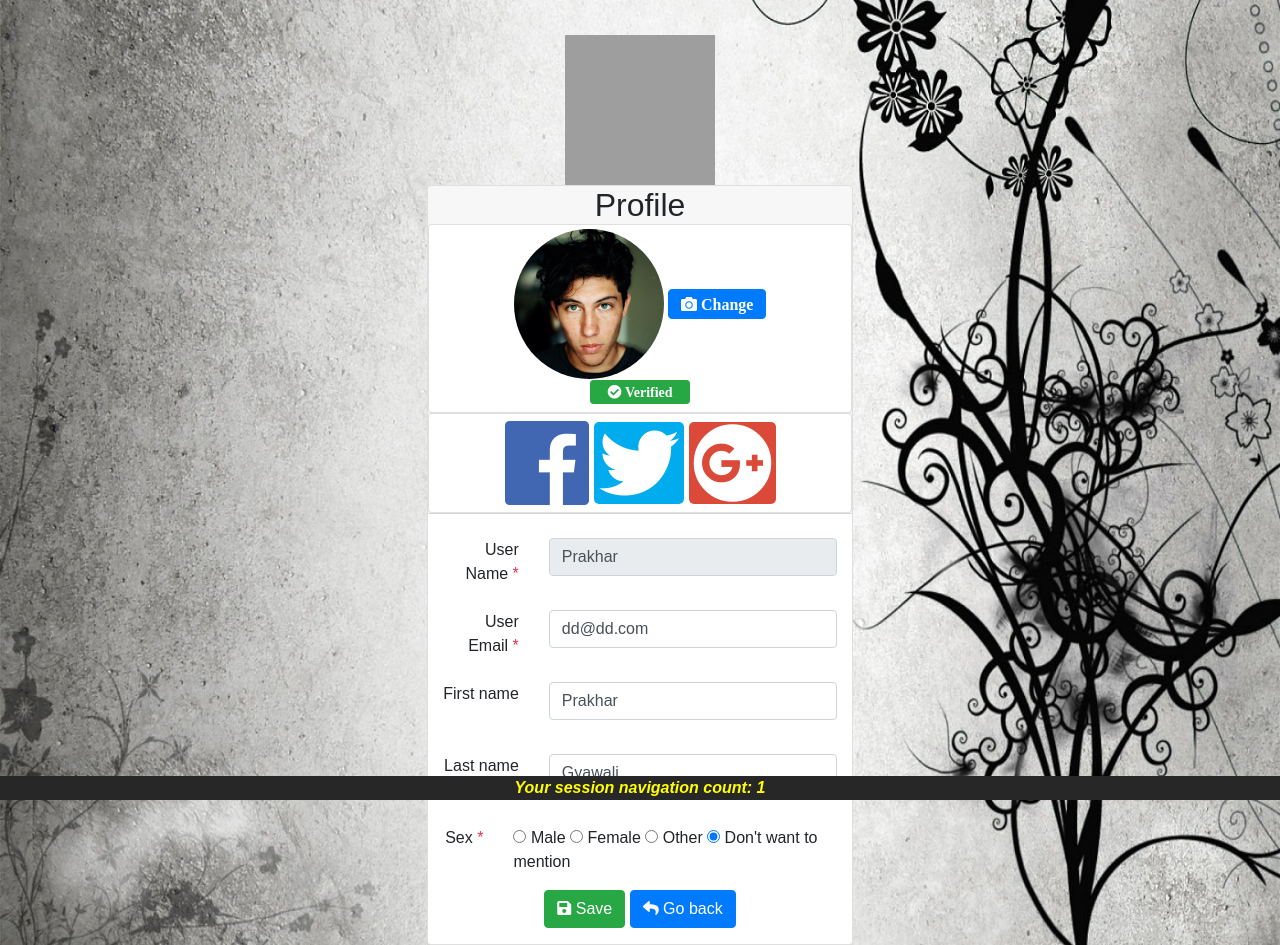
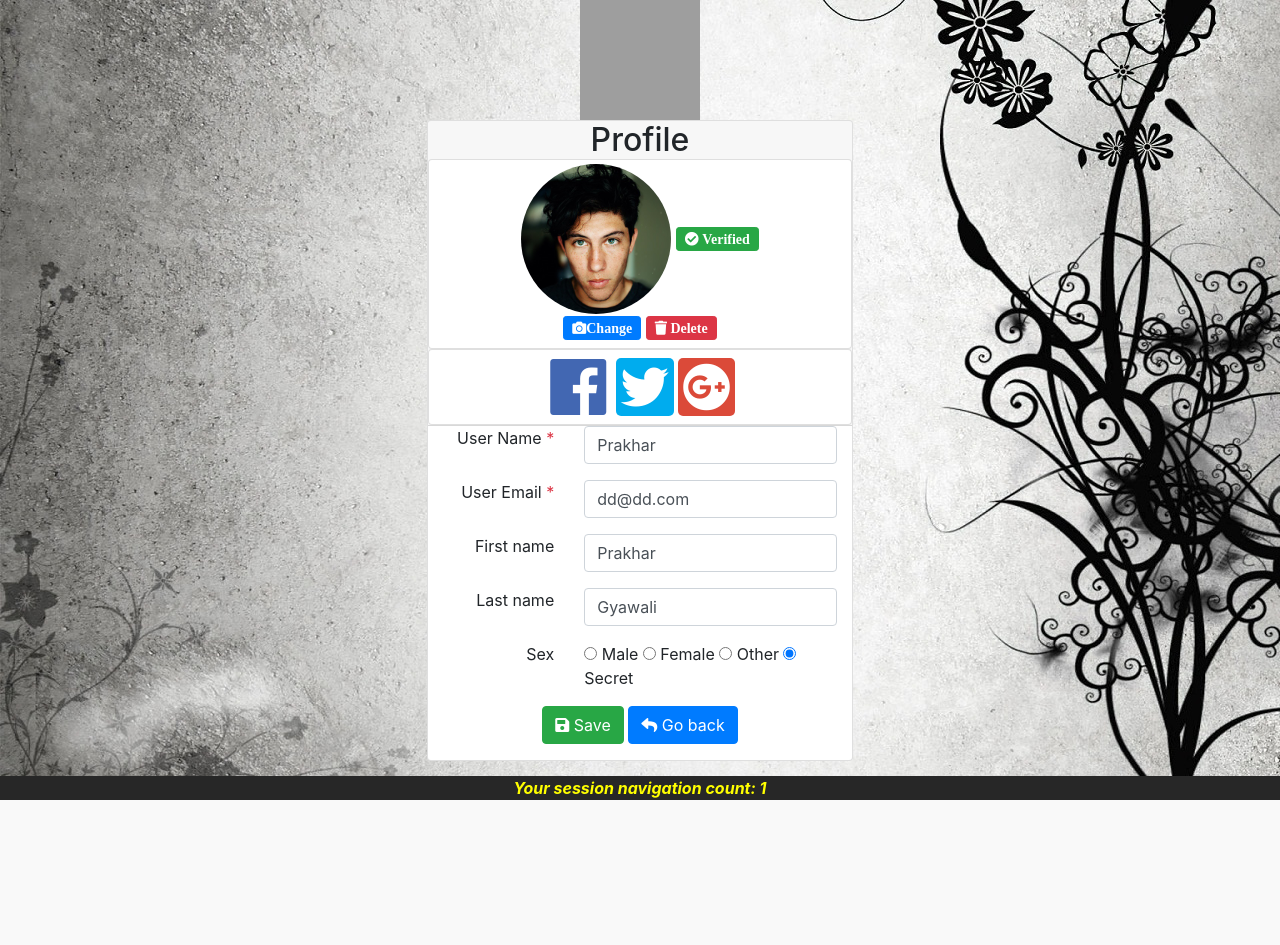
Before and after one commit to PBGyawali/social-media, a PHP site: the page made by update profile.php in a window 1280 px wide. After the commit the page ends 800 px from the top, so only its background shows below. Run offline with PHP 8.4, Linux system fonts and the light colour scheme; a user stored in the database is signed in; data comes from the database, SQL or seed files in the repository; grey boxes are pictures that could not be loaded.

Commit message:
Add files via upload

```diff
--- a/config.php
+++ b/config.php
@@ -24,6 +24,7 @@
     define("ADMIN_URL", BASE_URL."admin/");
     define("ADMIN_SERVER_URL", ADMIN_URL."server/");
     define("USER_SERVER_URL", BASE_URL."server/");
+    define("SERVER_URL", BASE_URL."server/");
     define("ASSETS_URL", BASE_URL."static/");
     define("CSS_URL", ASSETS_URL."css/");
     define("JS_URL", ASSETS_URL."jscripts/");
--- a/new_password.php
+++ b/new_password.php
@@ -1,7 +1,7 @@
 <?php
 include_once($_SERVER['DOCUMENT_ROOT'].'/social_media/includes/init.php');
 include_once(USER_SERVER.'main_server.php');
-$company=$katha->get_data(array('website_logo','website_name'),'website_data');;
+$company=$katha->get_data(array('website_logo','website_name'),'website_data');
 $website_name=$company['website_name'];
 $website_logo=$company['website_logo'];
 include_once(USER_INCLUDES.'new_message.php');
--- a/posts.php
+++ b/posts.php
@@ -5,9 +5,7 @@ include_once(USER_INCLUDES. 'minimal_header.php');
 include_once(USER_INCLUDES.'sidebar.php');
 if(!$article->is_login())	header("location:".$article->base_url."");?>
 	        <div class="col-sm-12 py-4">
-			<div class="alert alert-success success_msg" role="alert" id="success_msg" ></div>
-			<div class="alert alert-danger error_msg" role="alert" id="error_msg" ></div>
-	        	<span id="message"></span>
+			<span class="text-center position-absolute w-100"id="message" style="z-index:50"></span>
 	            <div class="card">
 	            	<div class="card-header">
 	            		<div class="row">
--- a/update profile.php
+++ b/update profile.php
@@ -15,15 +15,12 @@ $profileimage=(isset($_SESSION['profile_image']))? $_SESSION['profile_image']:''
 $email=(isset($_SESSION['email']))?$_SESSION['email']:'';
 ?>
 
-<link rel="stylesheet" href="<?php echo CSS_URL.'profile.css'?>" >
-<style>body {background-image: url('<?=BACKGROUNDS_URL?>contactusbg.jpg');}</style>
+<style>body {background-image: url('<?=BACKGROUNDS_URL?>contactusbg.jpg');padding:0}</style>
 </head>
 <body>
-
-			<img src="<?php echo LOGO_URL.$katha->WebsiteLogo(); ?>"class="d-block mx-auto img-responsive " width="150" height= "150">
+			<img src="<?php echo LOGO_URL.$katha->WebsiteLogo(); ?>"class="d-block mx-auto img-responsive " width="120" height= "120">
 	        <div class="col-xs-12 col-sm-9 col-md-5 col-lg-4 px-0 m-auto">
-			<div id="success_msg" class="alert alert-success success_msg m-auto text-center" role="alert"  ></div>
-			<div id="error_msg" class="alert alert-danger error_msg m-auto text-center" role="alert"  ></div>
+			<span class="text-center position-absolute w-100 message"id="message" style="z-index:978"></span>
 			    <div class="card mt-0">
 	            	<div class="card-header md-3 p-0 no-border">
 	            		<div class="row mb-0">
@@ -33,38 +30,40 @@ $email=(isset($_SESSION['email']))?$_SESSION['email']:'';
 							<div class="col-md-12">
 							<div class="card mb-0 text-center">
 							<div class="card-body text-center  offset-0 ml-0 m-auto p-0 pt-1">
-							<?php if (empty($row['profile_image'])):	?>
+
+							<span id="user_uploaded_image" class="mt-0 ">
+							<a data-fancybox="" href="<?php echo USER_IMAGES_URL.rawurlencode($profileimage);?>"data-caption="Your full picture"><img class="rounded-circle mb-0 mt-0 img-fluid" src="<?php echo USER_IMAGES_URL.rawurlencode($profileimage);?>" width="150"  ></span></a>
+
+							<?php if (!empty($row)):?>
+							<div class="mb-2 d-inline">
+							<?php
+							echo '<i class="fa btn btn-sm '.($verified?'btn-success fa-check-circle"> <span class="d-none d-md-inline-block"> Verified</span>':'btn-danger fa-times-circle">
+							<span class="d-none d-md-inline-block">Not verified</span>').'</i>';
+							 ?>
+							</div>
+							<div class="col-md-12 text-center">
+							<div class="mb-2 d-inline"><label for="file_upload" tabindex="1"><i class="fa fa-camera upload-button btn btn-primary btn-sm fa fa-camera upload_picture"><span id="upload_icon_text" class="d-none d-md-inline-block"> <?php if (!empty($profileimage)) echo"Change"; else echo "Upload New"; ?>   </span> </i></label></div>
+							<?php endif?>
 							<div class="mb-0 d-inline" id="delete_div">
-							<button class="btn btn-danger btn-sm fa fa-trash delete_btn" id="delete_picture" title="Click on the button to delete your profile picture"> Delete</button>
-							</div>
-							<?php endif ?>
-							<span id="user_uploaded_image" class="mt-0 ">
-							<a data-fancybox="" href="<?php echo USER_IMAGES_URL.rawurlencode($profileimage);?>"data-caption="Your full picture"><img class="rounded-circle my-0 mx-auto" src="<?php echo USER_IMAGES_URL.rawurlencode($profileimage);?>" width="150" height= "150" ></span></a>
-							<div class="mb-2 d-inline"><label for="file_upload" tabindex="1" >
-							<?php if (!empty($row['profile_image'])):?>
-							<i class="fa fa-camera btn btn-primary btn-xs "><span id="upload_icon_text"> <?php echo (!empty($row['profile_image']))?"Change":"Upload New" ?></span> </i>
-							</label>
+							<?php if (!empty($profileimage)):?>
+								<button class="btn btn-danger btn-sm fa fa-trash delete_btn" id="delete_picture" title="Click on the button to delete your profile picture"> <span class="d-none d-md-inline-block">Delete</span></button>
 								  <?php endif ?>
 								</div>
-
-							<div class="mb-2 d-block mb-0 pb-0 "><i class="fa btn btn-sm px-3 <?php echo $verified?'btn-success fa-check-circle"> Verified': 'btn-danger fa-times-circle"> Not verified' ?></i></div>
-
-
  							<form id="picture_upload" action="<?php echo USER_SERVER_URL?>profile_picture_server.php" method="post" enctype="multipart/form-data" style="display:none;">
-							<input type="hidden" name="profile_id" id="profile_id" value="<?php echo $row['id']; ?>">
-							<input type="hidden" name="profile_image" id="profile_image" value="<?php echo $row["profile_image"]; ?>" />
-							<input type="file" name="featured_image" id="file_upload" class="mb-2 d-block file_upload"   data-allowed_file='[<?php echo '"' . implode('","', ALLOWED_IMAGES) . '"';?>]' data-upload_time="now" accept="<?php echo "image/" . implode(", image/", ALLOWED_IMAGES);?>"  >
+								<input type="hidden" name="profile_id" id="profile_id" value="<?php  echo $row['id']; ?>">
+								<input type="hidden" name="profile_image" class="profile_image" id="profile_image" value="<?php  echo $row["profile_image"] ?>" />
+								<input type="file" name="featured_image" id="file_upload" class="mb-2 d-block file_upload" data-allowed_file='[<?php echo '"'.implode('","', ALLOWED_IMAGES) .'"';?>]' data-upload_time="now" accept="<?php echo "image/".implode(", image/", ALLOWED_IMAGES);?>"  >
 								<input type="submit" name="upload" value="upload">
 							</form>
-                            </div></div></div></div>
-							<div class="row mb-0 mt-0 pt-0">
+                            </div></div></div></div></div>
+							<div class="row mb-0">
 							<div class="col-sm-12 p-0 ">
                                 <div class="col ">
-							<div class="card mb-0 p-0">
+							<div class="card mb-0 ">
 							<div class="card-body text-center p-0">
-							<button class="btn  m-0 p-0 btn-sm fab fa-facebook fa-6x  d-inline" id="facebook" type="button"> </button>
-							<button class="btn  p-0 pr-1 pl-1 btn-sm fab fa-twitter fa-5x d-inline" id="twitter"type="button"> </button>
-							<button class="btn  p-0 pr-1 pl-1 btn-sm fab fa-google-plus fa-5x d-inline" id="google-plus" type="button"> </button>
+							<button class="btn  m-0 px-1 btn-sm fab fa-facebook fa-4x  d-inline" id="facebook" type="button"> </button>
+							<button class="btn  px-1  btn-sm fab fa-twitter fa-3x d-inline" id="twitter"type="button"> </button>
+							<button class="btn  px-1  btn-sm fab fa-google-plus fa-3x d-inline" id="google-plus" type="button"> </button>
 							</div>
 							</div></div></div></div>
 							<div class="row mb-0">
@@ -73,60 +72,58 @@ $email=(isset($_SESSION['email']))?$_SESSION['email']:'';
 	            		</div>
 	            	</div>
 	            	<div class="card-body p-0">
-	            		&nbsp;
 	            		<div class="col-md-12">
-	            			<form method="post" id="user_form" enctype="multipart/form-data" action="<?php echo USER_SERVER_URL;?>main_server.php">
+	            			<form method="post" id="user_form" class="profile" enctype="multipart/form-data" action="<?php echo USER_SERVER_URL;?>main_server.php">
 								<div class="form-group">
 					          		<div class="row">
-						            	<label class="col-xs-12 col-sm-3 text-right">User Name <span class="text-danger">*</span></label>
-						            	<div class="col-xs-12 col-sm-9  ">
-						            		<input type="text" name="username" id="username" class="form-control" required  readonly data-parsley-pattern="/^[a-zA-Z\s]+$/" data-parsley-maxlength="150" data-parsley-trigger="keyup" value="<?= $username?>" />
-						            	</div>
-						            </div>
-					          	</div>
-
-					          	<div class="form-group">
-					          		<div class="row">
-						            	<label class="col-xs-12 col-sm-3 text-right">User Email <span class="text-danger">*</span></label>
-						            	<div class="col-xs-12 col-sm-9 ">
-						            		<input type="text" name="email" id="email" class="form-control"  data-parsley-type="email" data-parsley-maxlength="150" data-parsley-trigger="keyup" value="<?=$email ?>" />
+						            	<label class="col-md-4 text-right">User Name <span class="text-danger">*</span></label>
+						            	<div class="col-md-8">
+						            		<input type="text" name="username" id="username" class="form-control"   data-parsley-pattern="/^[a-zA-Z\s]+$/"  data-parsley-trigger="keyup" value="<?php echo $username; ?>" />
 						            	</div>
 						            </div>
 					          	</div>
 					          	<div class="form-group">
 					          		<div class="row">
-						            	<label class="col-xs-12 col-sm-3 text-right">First name <span class="text-danger invisible" >*</span></label>
-						            	<div class="col-xs-12 col-sm-9 ">
-						            		<input type="text" name="first_name" id="first_name" class="form-control" value="<?=$firstname ?>" />
+						            	<label class="col-md-4 text-right">User Email <span class="text-danger">*</span></label>
+						            	<div class="col-md-8">
+						            		<input type="email" name="email" id="email" class="form-control"  data-parsley-type="email"  data-parsley-trigger="keyup" value="<?php echo $email; ?>" />
 						            	</div>
 						            </div>
 					          	</div>
 					          	<div class="form-group">
 					          		<div class="row">
-						            	<label class="col-xs-12 col-sm-3 text-right">Last name <span class="text-danger invisible">*</span></label>
-						            	<div class="col-xs-12 col-sm-9 ">
-						            		<input type="text" name="last_name" id="last_name" class="form-control"   value="<?=$lastname ?>" />
+						            	<label class="col-md-4 text-right">First name <span class="text-danger"></span></label>
+						            	<div class="col-md-8">
+						            		<input type="text" name="first_name" id="first_name" class="form-control" value="<?php echo $firstname ?>" />
 						            	</div>
 						            </div>
 								  </div>
 								  <div class="form-group">
 					          		<div class="row">
-						            	<label class="col-xs-12 col-sm-2 text-right">Sex <span class="text-danger">*</span></label>
-						            	<div class="col-xs-12 col-sm-10 d-inline pr-0 mr-0">
-										<input type="radio" class="d-inline"name="sex" id="sex" value="male" class="form-control" <?=($sex=='male')?'checked':'' ?> required/> Male
-											<input type="radio"class="d-inline" name="sex" id="sex" value="female" class="form-control" <?=($sex=='female')?'checked':'' ?> required/> Female
-											<input type="radio" class="d-inline"name="sex" id="sex" value="other" class="form-control" <?=($sex=='other')?'checked':'' ?> required/> Other
-											<input type="radio" class=" d-inline"name="sex" id="sex" value="not mentioned" class="form-control" <?=($sex=='not mentioned')?'checked':'' ?> required/> Don't want to mention
+						            	<label class="col-md-4 text-right">Last name <span class="text-danger"></span></label>
+						            	<div class="col-md-8">
+						            		<input type="text" name="last_name" id="last_name" class="form-control"   value="<?php echo $lastname ?>" />
+						            	</div>
+						            </div>
+								  </div>
+								  <div class="form-group">
+					          		<div class="row">
+						            	<label class="col-md-4 text-right">Sex <span class="text-danger"></span></label>
+						            	<div class="col-md-8 d-inline">
+											<input type="radio" class="d-inline"name="sex" id="sex" value="male" class="form-control" <?php echo  ($sex=='male')?'checked':''; ?> required/> Male
+											<input type="radio"class="d-inline" name="sex" id="sex" value="female" class="form-control" <?php echo ($sex=='female')?'checked':''; ?> required/> Female
+											<input type="radio" class="d-inline"name="sex" id="sex" value="other" class="form-control" <?php echo ($sex=='other')?'checked':''; ?> required/> Other
+											<input type="radio" class=" d-inline"name="sex" id="sex" value="not mentioned" class="form-control" <?php echo ($sex=='not mentioned')?'checked':''; ?> required/> Secret
 										</div>
 										</div>
 								  </div>
 
-
-					          	<div class="form-group text-center ">
+								  <div class="form-group text-center mb-3">
 								  <input type="hidden" name="facebook_data" class="social_media_data" data-id="facebook" id="facebook_data"value="<?=$facebook?>">
 									<input type="hidden"  name="twitter_data" class="social_media_data" data-id="twitter" id="twitter_data"value="<?=$twitter?>">
 									<input type="hidden" name="googleplus_data" class="social_media_data" data-id="google-plus" id="google-plus_data"value="<?=$googleplus?>">
 									<input type="hidden" name="user_id" value="<?php echo $row['id']; ?>" />
+									<input type="hidden" name="update_user" value="update_user" />
 									  <button type="submit" name="update_user" id="submit_button" class="btn btn-success"><i class="fas fa-save"></i> Save</button>
 									  <button  type="button" id="go_back" onclick="history.go(-1);" class="btn btn-primary"><i class="fas fa-reply"></i> Go back</button>
 					          	</div>
@@ -139,13 +136,14 @@ $email=(isset($_SESSION['email']))?$_SESSION['email']:'';
 	        </div>
 	    </div>
 	</div>
+
+
+
 <?php include_once(USER_INCLUDES.'minimal_footer.php');?>
 	<?php include_once ( USER_INCLUDES . 'footer.php') ?>
 	<script src="<?php echo JS_URL?>jquery.fancybox.min.js"></script>
 	<link rel="stylesheet" href="<?php echo CSS_URL?>jquery.fancybox.min.css" />
-	<script src="<?php echo JS_URL.'confirmdefaults.js'?>"></script>
 	<script src="<?php echo JS_URL.'confirm_button.js'?>"></script>
-	<script src="<?php echo JS_URL.'confirm.js'?>"></script>
-	<script >$('#user_form').parsley();</script>
+
 </body>
 </html>
--- a/verify_account.php
+++ b/verify_account.php
@@ -1,7 +1,7 @@
 <?php
 include_once($_SERVER['DOCUMENT_ROOT'].'/social_media/includes/init.php');
 include_once(USER_SERVER.'main_server.php');
-$company=$katha->get_data(array('website_logo','website_name'),'website_data');;
+$company=$katha->get_data(array('website_logo','website_name'),'website_data');
 $website_name=$company['website_name'];
 $website_logo=$company['website_logo'];
 include_once(USER_INCLUDES.'new_message.php');
```
Also changed, not shown: update password.php (+5 -59 lines). Lines whose indentation alone changed are shown as unchanged.
